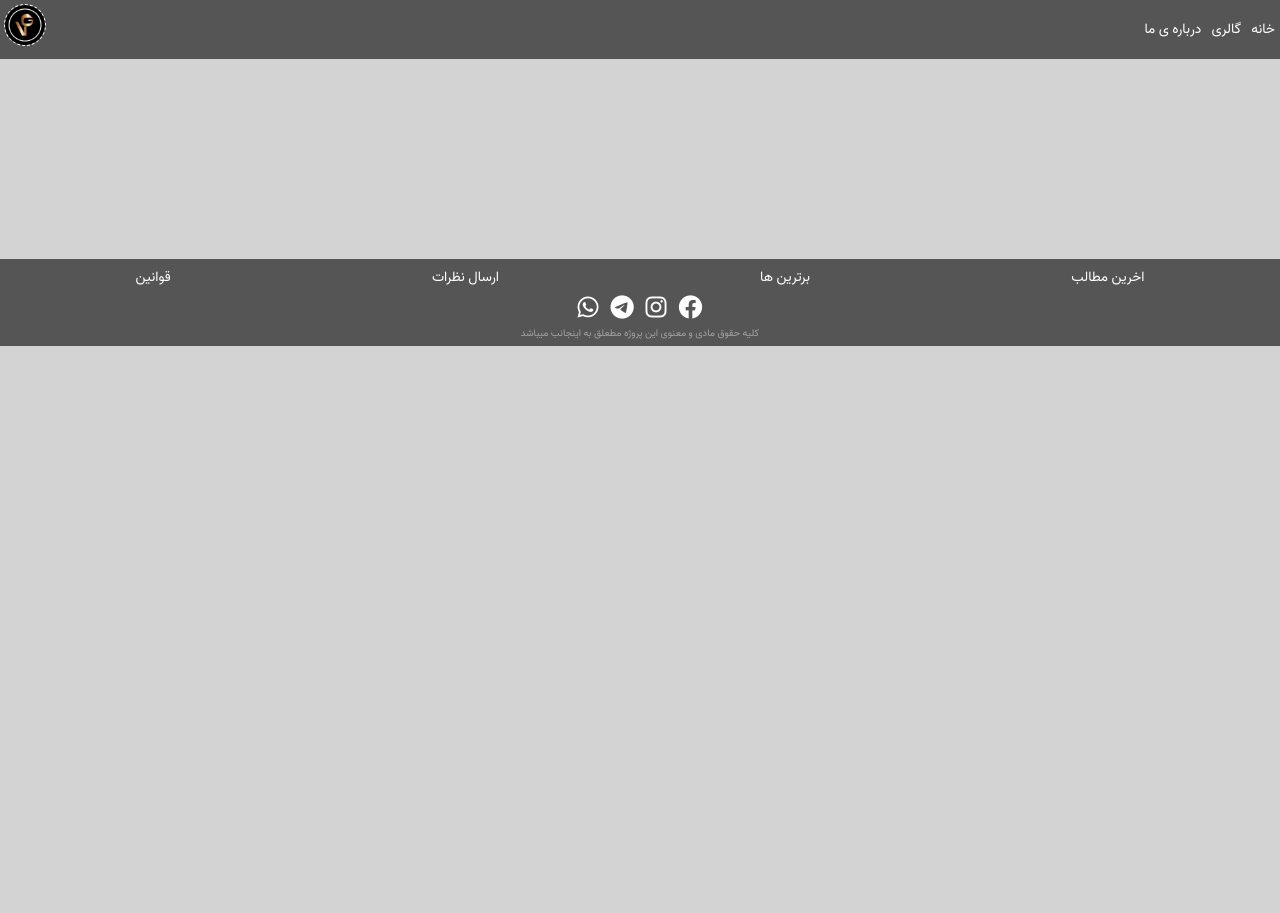
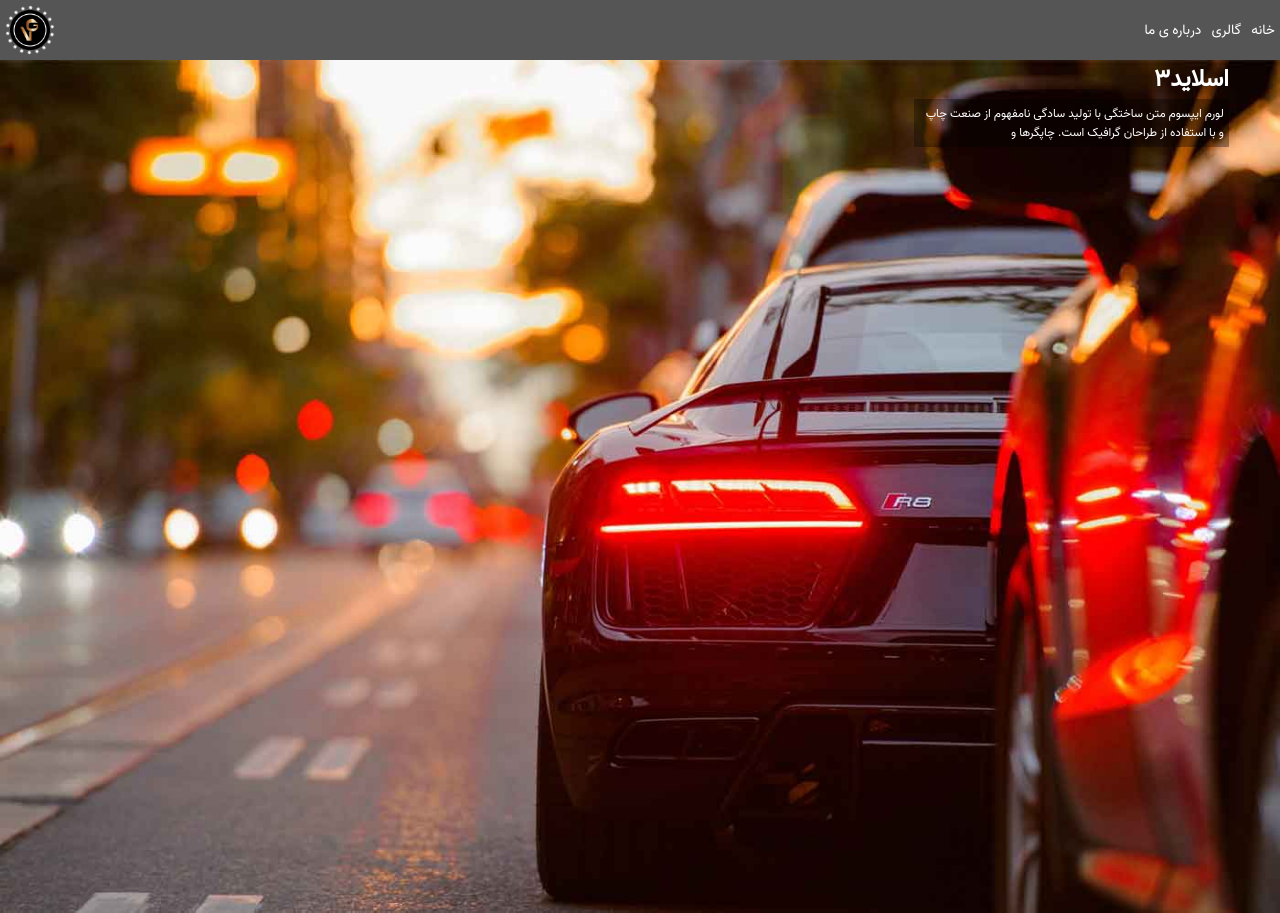
Before and after one commit to womoboy/galleryVeicle, a plain HTML site: page index.html in a window 1280 px wide. Shown: the top 913 px of the page. Before the commit the page ends 800 px from the top, so only its background shows below. Drawn offline with Linux system fonts and the light colour scheme.

Commit message:
slider is add

```diff
--- a/assets/styles/indexStyle.css
+++ b/assets/styles/indexStyle.css
@@ -10,6 +10,8 @@
         url("../fonts/Vazir-Regular-FD.svg") format("svg");
     /* Legacy iOS */
 }
+
+/*general style*/
 
 * {
     padding: 0;
@@ -34,10 +36,13 @@ small {
     font-size: 10px;
 }
 
+/*header*/
+
 header, footer {
     display: flex;
     justify-content: space-between;
     background-color: rgb(85, 85, 85);
+    overflow: hidden;
 }
 
 header ul {
@@ -65,16 +70,28 @@ header a:hover {
 }
 
 .header-logo-frame {
-    padding: 5px;
+    width: 40px;
+    height: 40px;
+    position: relative;
+    margin: 10px;
 }
 
 .header-logo-frame img {
-    width: 40px;
-    height: 40px;
-    border-radius: 50%;
-    outline: 1px dashed white;
-    animation: rotateOutline 3s infinite;
+    width: 100%;
+    height: 100%;
+    position: absolute;
+    top: 50%;
+    left: 50%;
+    transform: translate(-50%, -50%);
 }
+
+#header-logo-border-point {
+    width: 120%;
+    height: 120%;
+    animation: rotatePoint 60s infinite linear;
+}
+
+/*footer*/
 
 footer {
     padding: 5px;
@@ -122,10 +139,55 @@ footer small {
     margin: 5px 4px;
 }
 
-.slider {
-    height: 200px;
+/*section 1 slider*/
+.slider-frame{
+    position: relative;
+    overflow: hidden;
+    background-color: green;
 }
 
-@keyframes rotateOutline {
+#fix-size-image {
+    width: 100%;
+    height: auto;
+    visibility: hidden;
+}
+
+.slide {
+    position: absolute;
+    top: 0;
+    right: 0;
+    width: 100%;
+}
+
+.slide img {
+    width: 100%;
+}
+
+.slide .info {
+    position: absolute;
+    top: 0;
+    right: 0;
+    color: white;
+    margin-right: 4%;
+}
+
+.slide .info p {
+    background-color: rgba(0, 0, 0, 0.349);
+    width: 60%;
+    padding: 5px;
+}
+
+.navigation {
 
 }
+
+/*animations*/
+
+@keyframes rotatePoint {
+    from {
+        transform: translate(-50%, -50%) rotate(0deg);
+    }
+    to {
+        transform: translate(-50%, -50%) rotate(360deg);
+    }
+}
--- a/index.html
+++ b/index.html
@@ -25,6 +25,7 @@
         </nav>
         <div class="header-logo-frame">
             <img src="assets/library/fullLogo.png" alt="fullLogo-image">
+            <img src="assets/library/borderPoint.svg" alt="borderPoint-image" id="header-logo-border-point">
         </div>
     </header>
 
@@ -32,10 +33,35 @@
     <main>
         <!--section 1 the slider-->
         <section class="sec-01">
-            <div class="slider">
-                <img src="" alt="" class="slide">
-                <img src="" alt="" class="slide">
-                <img src="" alt="" class="slide">
+            <div class="slider-frame">
+                <img src="assets/library/slide1.jpg" alt="slide 1 image" id="fix-size-image">
+                <figure class="slide">
+                    <img src="assets/library/slide1.jpg" alt="slide 1 image">
+                    <figcaption class="info">
+                        <h2>اسلاید1</h2>
+                        <p>لورم ایپسوم متن ساختگی با تولید سادگی نامفهوم از صنعت چاپ و با استفاده از طراحان گرافیک است. چاپگرها و</p>
+                    </figcaption>
+                </figure>
+                <figure class="slide">
+                    <img src="assets/library/slide2.jpg" alt="slide 1 image">
+                    <figcaption class="info">
+                        <h2>اسلاید2</h2>
+                        <p>لورم ایپسوم متن ساختگی با تولید سادگی نامفهوم از صنعت چاپ و با استفاده از طراحان گرافیک است. چاپگرها و</p>
+                    </figcaption>
+                </figure>
+                <figure class="slide">
+                    <img src="assets/library/slide3.jpg" alt="slide 1 image">
+                    <figcaption class="info">
+                        <h2>اسلاید3</h2>
+                        <p>لورم ایپسوم متن ساختگی با تولید سادگی نامفهوم از صنعت چاپ و با استفاده از طراحان گرافیک است. چاپگرها و</p>
+                    </figcaption>
+                </figure>
+
+                <div class="navigation">
+                    <span class="btn"></span>
+                    <span class="btn"></span>
+                    <span class="btn"></span>
+                </div>
             </div>
         </section>
 
```
Also changed, not shown: assets/library/borderPoint.svg (added), assets/library/slide1.jpg (added), assets/library/slide2.jpg (added), assets/library/slide3.jpg (added).
